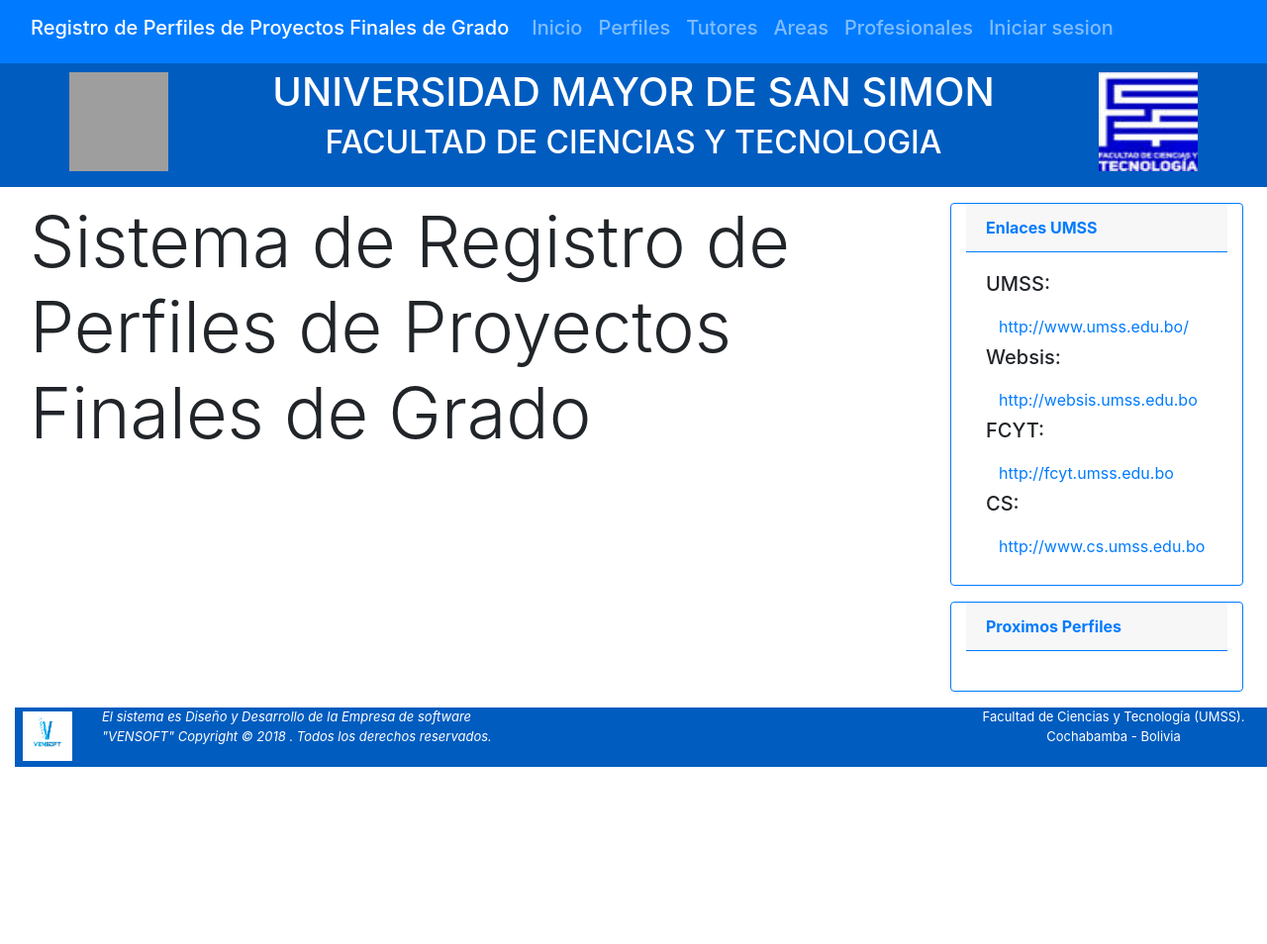
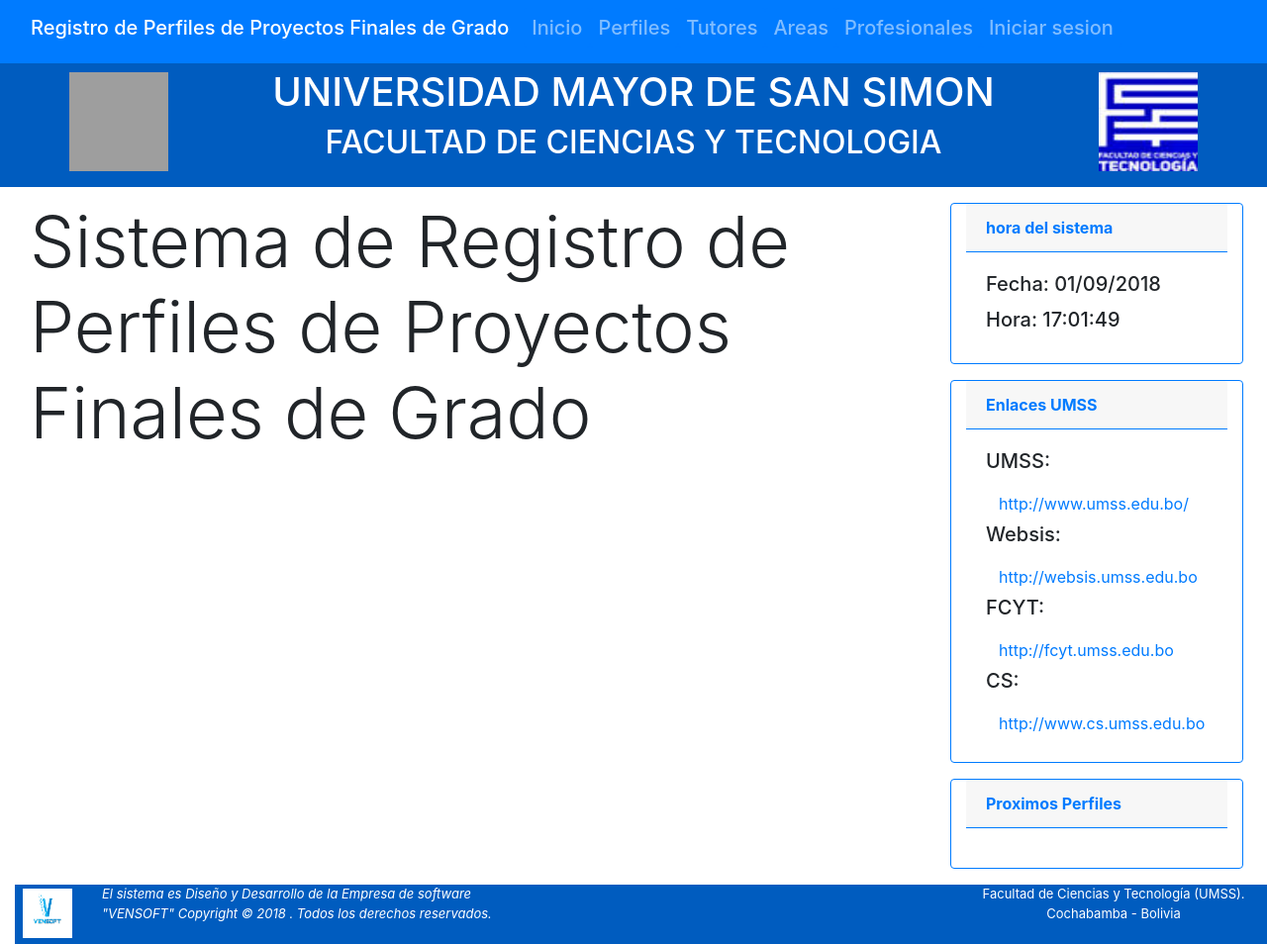
Before and after one commit to drokan02/REGISTRO-DE-PERFILES-DE-PROYECTOS-FINALES-DE-GRADO, a Laravel app: page / in a window 1280 px wide. Shown: the whole page at 99% size. Before the commit the page ends 775 px from the top, so only its background shows below. Run offline with Laravel 8, Linux system fonts and the light colour scheme; settings files or empty folders that the repository lacks are supplied; grey boxes are pictures that could not be loaded.

Commit message:
agregando hora y fecha

```diff
--- a/Perfiles/config/app.php
+++ b/Perfiles/config/app.php
@@ -64,7 +64,7 @@
     |
     */
 
-    'timezone' => 'UTC',
+    'timezone' => 'America/La_Paz',
 
     /*
     |--------------------------------------------------------------------------
--- a/Perfiles/resources/views/plantilla.blade.php
+++ b/Perfiles/resources/views/plantilla.blade.php
@@ -1,5 +1,5 @@
 <!doctype html>
-<html lang="en">
+<html lang="es">
   <head>
     <meta charset="utf-8">
     <meta name="viewport" content="width=device-width, initial-scale=1, shrink-to-fit=no">
@@ -67,13 +67,25 @@
 
          <div class="row">
             <div class="col-9 mt-1 ">
-
                 <main role="main" class="container">
                     @yield("contenido")
                 </main>
             </div>
 
            <div class="col-3 mb-3 mt-2 ">
+
+               <div class="row">
+                   <div class="card border-primary col mr-4 mb-3">
+                       <div class="card-header border-primary text-primary font-weight-bold">
+                           hora del sistema
+                       </div>
+                       <div class="card-body">
+                           <h5 class="card-title">Fecha: {{date('d/m/Y')}}</h5>
+                           <h5 class="card-title">Hora: {{date('H:i:s')}}</h5>
+                       </div>
+                   </div>
+               </div>
+
               <div class="row">
                 <div class="card border-primary col mr-4 mb-3">
                   <div class="card-header border-primary text-primary font-weight-bold">
@@ -88,7 +100,6 @@
                     <a href="http://fcyt.umss.edu.bo" class="btn btn-link">http://fcyt.umss.edu.bo</a>
                     <h5 class="card-title">CS:</h5>
                     <a href="http://www.cs.umss.edu.bo" class="btn btn-link">http://www.cs.umss.edu.bo</a>
-
                   </div>
                 </div>
               </div>
@@ -98,7 +109,6 @@
                        Proximos Perfiles
                      </div>
                      <div class="card-body">
-
                      </div>
                    </div>
                </div>
```
